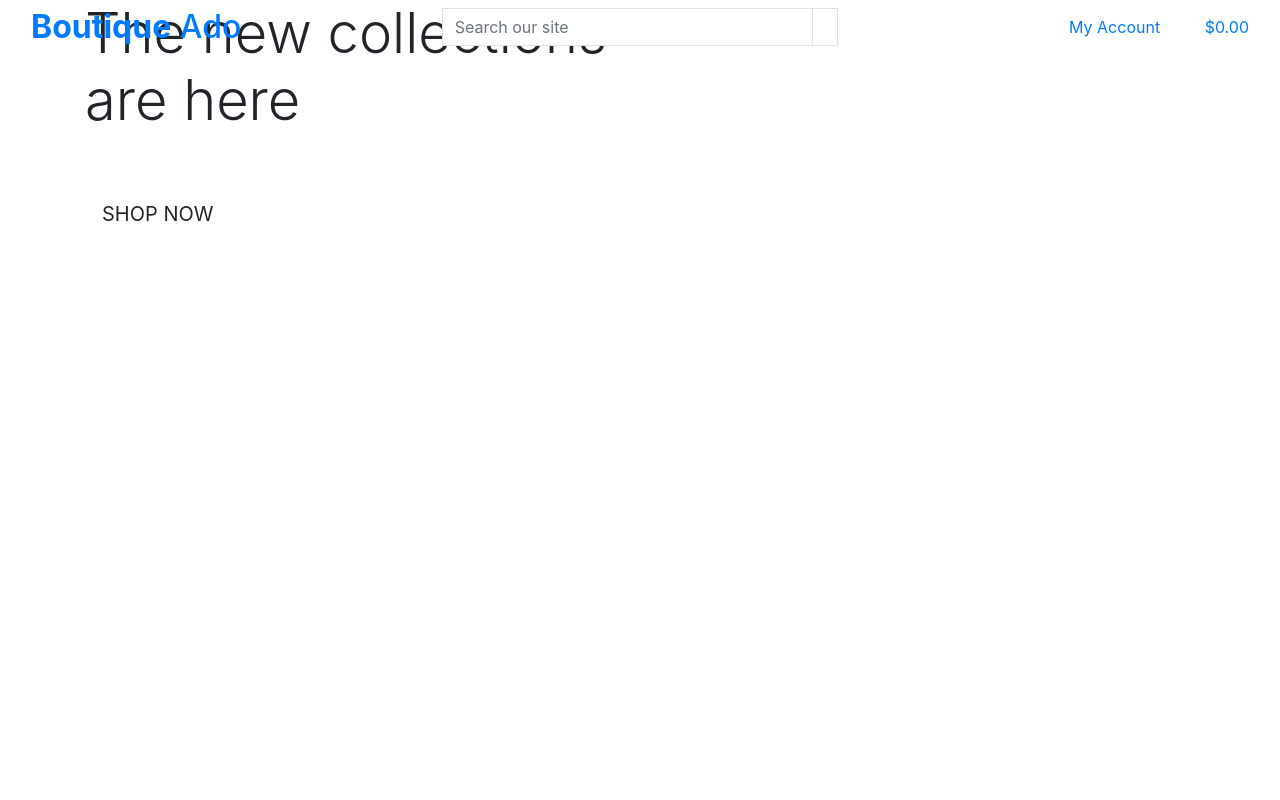
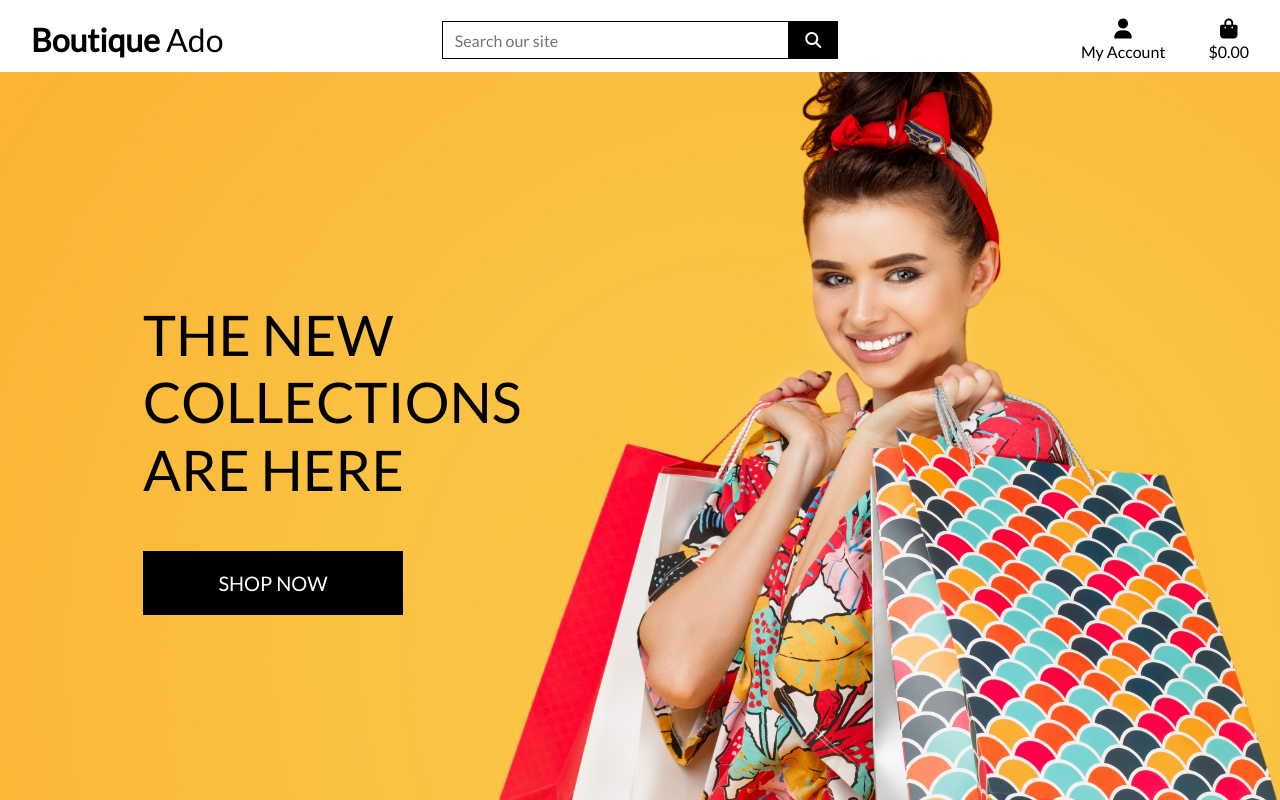
Before and after one commit to seanf316/Boutique-Ado, a Django app: page / in a window 1280 px wide. Run offline with Django 3.2, Linux system fonts and the light colour scheme; some libraries are stand-ins or nearby versions.

Commit message:
Completed homepage header and CSS

```diff
--- a/boutique_ado/settings.py
+++ b/boutique_ado/settings.py
@@ -147,6 +147,10 @@ USE_TZ = True
 # https://docs.djangoproject.com/en/3.2/howto/static-files/
 
 STATIC_URL = '/static/'
+STATICFILES_DIRS = (os.path.join(BASE_DIR, 'static'),)
+
+MEDIA_URL = '/media/'
+MEDIA_ROOT = os.path.join(BASE_DIR, 'media')
 
 # Default primary key field type
 # https://docs.djangoproject.com/en/3.2/ref/settings/#default-auto-field
--- a/boutique_ado/urls.py
+++ b/boutique_ado/urls.py
@@ -15,9 +15,11 @@ Including another URLconf
 """
 from django.contrib import admin
 from django.urls import path, include
+from django.conf import settings
+from django.conf.urls.static import static
 
 urlpatterns = [
     path('admin/', admin.site.urls),
     path('accounts/', include('allauth.urls')),
     path('', include('home.urls')),
-]
+] + static(settings.MEDIA_URL, document_root=settings.MEDIA_ROOT)
--- /dev/null
+++ b/static/css/base.css
@@ -0,0 +1,81 @@
+html {
+    height: 100%;
+}
+
+body {
+    background: url('/media/homepage_background_cropped.jpeg') no-repeat center center fixed;
+    background-size: cover;
+    height: calc(100vh - 164px);
+    color: #555;
+    font-family: 'Lato';
+}
+
+/* from Bulma */
+.icon {
+    align-items: center;
+    display: inline-flex;
+    justify-content: center;
+    height: 1.5rem;
+    width: 1.5rem;
+}
+
+.logo-font {
+    text-transform: uppercase;
+}
+
+.main-logo-link {
+    width: fit-content;
+}
+
+.shop-now-button {
+    background: black;
+    color: white;
+    min-width: 260px;
+}
+
+.btn-black {
+    background: black;
+    color: white;
+}
+
+.shop-now-button:hover,
+.shop-now-button:active,
+.shop-now-button:focus,
+.btn-black:hover,
+.btn-black:active,
+.btn-black:focus {
+    background: #222;
+    color: white;
+}
+
+.text-black {
+    color: #000 !important;
+}
+
+.border-black {
+    border: 1px solid black !important;
+}
+
+/* -------------------------------- Media Queries */
+
+/* Slightly larger container on xl screens */
+@media (min-width: 1200px) {
+    .container {
+        max-width: 80%;
+    }
+}
+
+/* fixed top navbar only on medium and up */
+@media (min-width: 992px) {
+    .fixed-top-desktop-only {
+        position: fixed;
+        top: 0;
+        right: 0;
+        left: 0;
+        z-index: 1030;
+    }
+
+    .header-container {
+        padding-top: 164px;
+    }
+}
--- a/templates/base.html
+++ b/templates/base.html
@@ -2,6 +2,7 @@
 
 <!DOCTYPE html>
 <html lang="en">
+
 <head>
 
     {% block meta %}
@@ -14,16 +15,25 @@
     {% endblock %}
 
     {% block corecss %}
-    <link rel="stylesheet" href="https://cdn.jsdelivr.net/npm/bootstrap@4.4.1/dist/css/bootstrap.min.css" integrity="sha384-Vkoo8x4CGsO3+Hhxv8T/Q5PaXtkKtu6ug5TOeNV6gBiFeWPGFN9MuhOf23Q9Ifjh" crossorigin="anonymous">
+    <link rel="stylesheet" href="https://cdn.jsdelivr.net/npm/bootstrap@4.4.1/dist/css/bootstrap.min.css"
+        integrity="sha384-Vkoo8x4CGsO3+Hhxv8T/Q5PaXtkKtu6ug5TOeNV6gBiFeWPGFN9MuhOf23Q9Ifjh" crossorigin="anonymous">
+    <link rel="stylesheet" href="https://fonts.googleapis.com/css?family=Lato&display=swap">
+    <link rel="stylesheet" href="{% static 'css/base.css' %}">
     {% endblock %}
 
     {% block extra_css %}
     {% endblock %}
 
     {% block corejs %}
-    <script src="https://cdn.jsdelivr.net/npm/jquery@3.5.1/dist/jquery.min.js" integrity="sha256-9/aliU8dGd2tb6OSsuzixeV4y/faTqgFtohetphbbj0=" crossorigin="anonymous"></script>
-    <script src="https://cdn.jsdelivr.net/npm/popper.js@1.16.0/dist/umd/popper.min.js" integrity="sha384-Q6E9RHvbIyZFJoft+2mJbHaEWldlvI9IOYy5n3zV9zzTtmI3UksdQRVvoxMfooAo" crossorigin="anonymous"></script>
-    <script src="https://cdn.jsdelivr.net/npm/bootstrap@4.4.1/dist/js/bootstrap.min.js" integrity="sha384-wfSDF2E50Y2D1uUdj0O3uMBJnjuUD4Ih7YwaYd1iqfktj0Uod8GCExl3Og8ifwB6" crossorigin="anonymous"></script>
+    <script src="https://cdn.jsdelivr.net/npm/jquery@3.5.1/dist/jquery.min.js"
+        integrity="sha256-9/aliU8dGd2tb6OSsuzixeV4y/faTqgFtohetphbbj0=" crossorigin="anonymous"></script>
+    <script src="https://cdn.jsdelivr.net/npm/popper.js@1.16.0/dist/umd/popper.min.js"
+        integrity="sha384-Q6E9RHvbIyZFJoft+2mJbHaEWldlvI9IOYy5n3zV9zzTtmI3UksdQRVvoxMfooAo" crossorigin="anonymous">
+    </script>
+    <script src="https://cdn.jsdelivr.net/npm/bootstrap@4.4.1/dist/js/bootstrap.min.js"
+        integrity="sha384-wfSDF2E50Y2D1uUdj0O3uMBJnjuUD4Ih7YwaYd1iqfktj0Uod8GCExl3Og8ifwB6" crossorigin="anonymous">
+    </script>
+    <script src="https://kit.fontawesome.com/e4bf4f6321.js" crossorigin="anonymous"></script>
     {% endblock %}
 
     {% block extra_js %}
@@ -31,9 +41,10 @@
 
     <title>Boutique Ado {% block extra_title %}{% endblock %}</title>
 </head>
+
 <body>
     <header class="container-fluid fixed-top">
-        <div class="row">
+        <div id="topnav" class="row bg-white pt-lg-2 d-none d-lg-flex">
             <div class="col-12 col-lg-4 my-auto py-1 py-lg-0 text-center text-lg-left">
                 <a href="{% url 'home' %}" class="nav-link main-logo-link">
                     <h2 class="logo-front text-black my-0"><strong>Boutique</strong> Ado</h2>
@@ -42,7 +53,8 @@
             <div class="col-12 col-lg-4 my-auto py-1 py-lg-0">
                 <form method="GET" action="">
                     <div class="input-group w-100">
-                        <input type="text" name="q" placeholder="Search our site" class="form-control border border-black rounded-0">
+                        <input type="text" name="q" placeholder="Search our site"
+                            class="form-control border border-black rounded-0">
                         <div class="input-group-append">
                             <button class="form-control btn btn-black border border-black rounded-0" type="submit">
                                 <span class="icon">
@@ -56,7 +68,8 @@
             <div class="col-12 col-lg-4 my-auto py-1 py-lg-0">
                 <ul class="list-inline list-unstyled text-center text-lg-right my-0">
                     <li class="list-inline-item dropdown">
-                        <a href="" class="text-black nav-link" id="user-options" data-toggle="'dropdown" aria-haspopup="true" aria-expanded="false">
+                        <a class="text-black nav-link" href="#" id="user-options" data-toggle="dropdown"
+                            aria-haspopup="true" aria-expanded="false">
                             <div class="text-center">
                                 <div><i class="fas fa-user fa-lg"></i></div>
                                 <p class="my-0">My Account</p>
@@ -76,7 +89,8 @@
                         </div>
                     </li>
                     <li class="list-inline-item">
-                        <a class="{% if grand_total %}text-info font-weight-bold{% else %}text-black{% endif %} nav-link" href="">
+                        <a class="{% if grand_total %}text-info font-weight-bold{% else %}text-black{% endif %} nav-link"
+                            href="">
                             <div class="text-center">
                                 <div><i class="fas fa-shopping-bag fa-lg"></i></div>
                                 <p class="my-0">
@@ -108,4 +122,5 @@
     {% endblock %}
 
 </body>
+
 </html>
```
Also changed, not shown: media/homepage_background_cropped.jpeg (added). Lines whose indentation alone changed are shown as unchanged.
